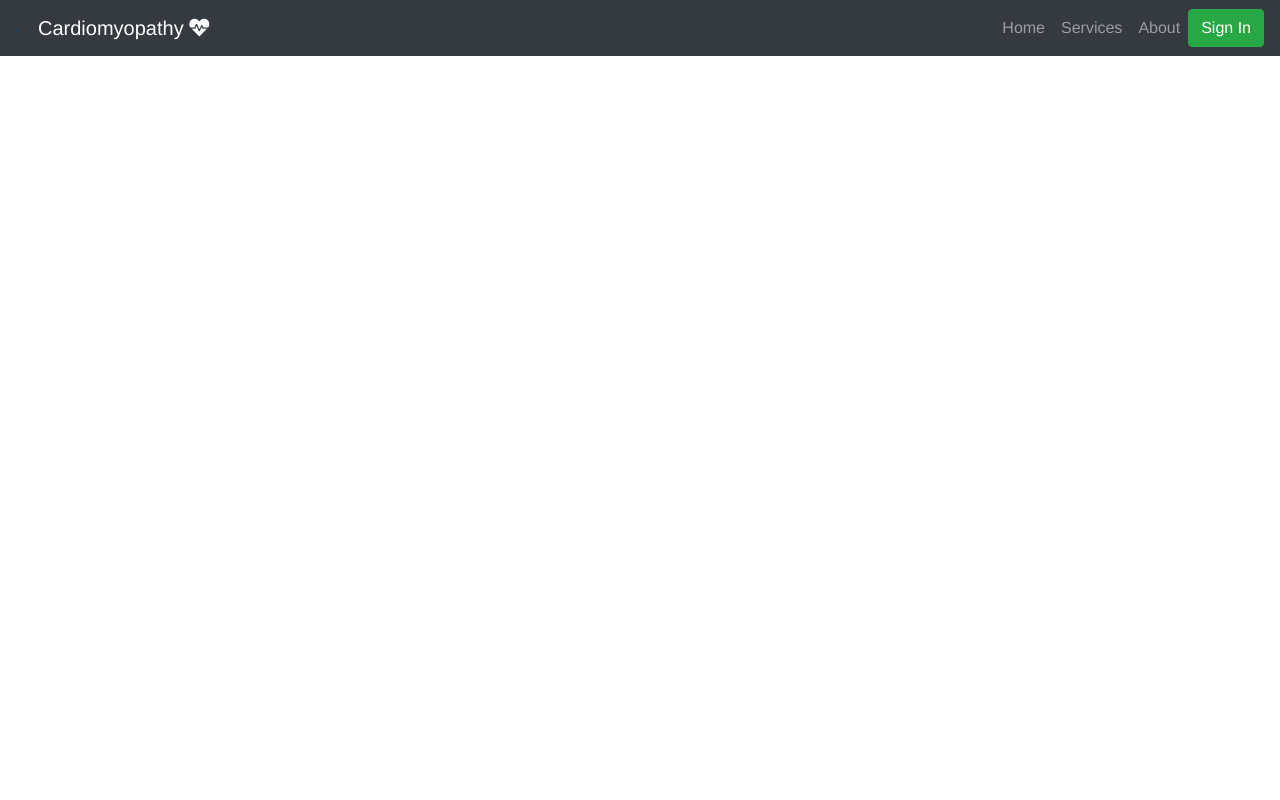
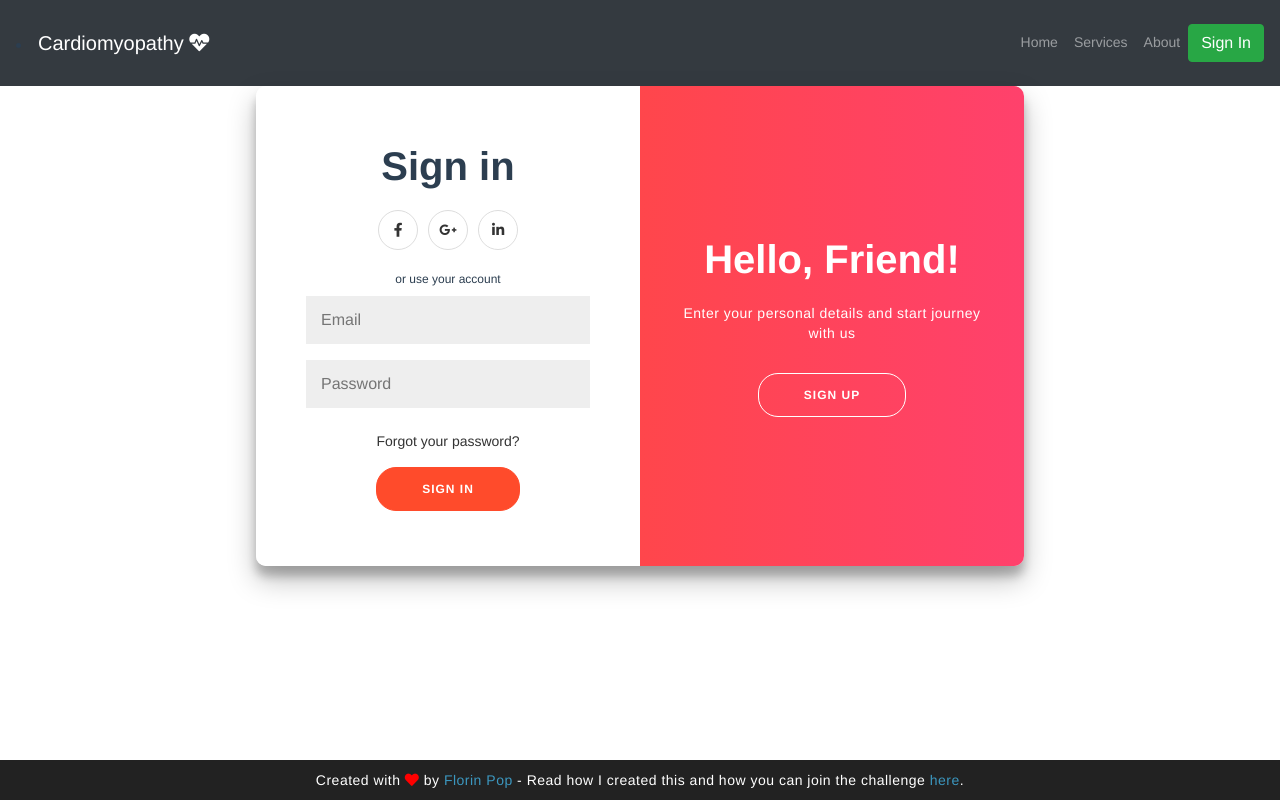
Before and after one commit to FaizanK001/uni-project, a Vue app: page /login in a window 1280 px wide. Built offline with nearby package versions, Linux system fonts and the light colour scheme.

Commit message:
Login
Added Login page

```diff
--- /dev/null
+++ b/src/assets/css/Login.css
@@ -0,0 +1,241 @@
+@import url('https://fonts.googleapis.com/css?family=Montserrat:400,800');
+
+* {
+	box-sizing: border-box;
+}
+
+
+h1 {
+	font-weight: bold;
+	margin: 0;
+}
+
+h2 {
+	text-align: center;
+}
+
+p {
+	font-size: 14px;
+	font-weight: 100;
+	line-height: 20px;
+	letter-spacing: 0.5px;
+	margin: 20px 0 30px;
+}
+
+span {
+	font-size: 12px;
+}
+
+a {
+	color: #333;
+	font-size: 14px;
+	text-decoration: none;
+	margin: 15px 0;
+}
+
+button {
+	border-radius: 20px;
+	border: 1px solid #FF4B2B;
+	background-color: #FF4B2B;
+	color: #FFFFFF;
+	font-size: 12px;
+	font-weight: bold;
+	padding: 12px 45px;
+	letter-spacing: 1px;
+	text-transform: uppercase;
+	transition: transform 80ms ease-in;
+}
+
+button:active {
+	transform: scale(0.95);
+}
+
+button:focus {
+	outline: none;
+}
+
+button.ghost {
+	background-color: transparent;
+	border-color: #FFFFFF;
+}
+
+form {
+	background-color: #FFFFFF;
+	display: flex;
+	align-items: center;
+	justify-content: center;
+	flex-direction: column;
+	padding: 0 50px;
+	height: 100%;
+	text-align: center;
+}
+
+input {
+	background-color: #eee;
+	border: none;
+	padding: 12px 15px;
+	margin: 8px 0;
+	width: 100%;
+}
+
+.container {
+	background-color: #fff;
+	border-radius: 10px;
+  	box-shadow: 0 14px 28px rgba(0,0,0,0.25),
+			0 10px 10px rgba(0,0,0,0.22);
+	position: relative;
+	overflow: hidden;
+	width: 768px;
+	max-width: 100%;
+	min-height: 480px;
+}
+
+.form-container {
+	position: absolute;
+	top: 0;
+	height: 100%;
+	transition: all 0.6s ease-in-out;
+}
+
+.sign-in-container {
+	left: 0;
+	width: 50%;
+	z-index: 2;
+}
+
+.container.right-panel-active .sign-in-container {
+	transform: translateX(100%);
+}
+
+.sign-up-container {
+	left: 0;
+	width: 50%;
+	opacity: 0;
+	z-index: 1;
+}
+
+.container.right-panel-active .sign-up-container {
+	transform: translateX(100%);
+	opacity: 1;
+	z-index: 5;
+	animation: show 0.6s;
+}
+
+@keyframes show {
+	0%, 49.99% {
+		opacity: 0;
+		z-index: 1;
+	}
+
+	50%, 100% {
+		opacity: 1;
+		z-index: 5;
+	}
+}
+
+.overlay-container {
+	position: absolute;
+	top: 0;
+	left: 50%;
+	width: 50%;
+	height: 100%;
+	overflow: hidden;
+	transition: transform 0.6s ease-in-out;
+	z-index: 100;
+}
+
+.container.right-panel-active .overlay-container{
+	transform: translateX(-100%);
+}
+
+.overlay {
+	background: #FF416C;
+	background: -webkit-linear-gradient(to right, #FF4B2B, #FF416C);
+	background: linear-gradient(to right, #FF4B2B, #FF416C);
+	background-repeat: no-repeat;
+	background-size: cover;
+	background-position: 0 0;
+	color: #FFFFFF;
+	position: relative;
+	left: -100%;
+	height: 100%;
+	width: 200%;
+  	transform: translateX(0);
+	transition: transform 0.6s ease-in-out;
+}
+
+.container.right-panel-active .overlay {
+  	transform: translateX(50%);
+}
+
+.overlay-panel {
+	position: absolute;
+	display: flex;
+	align-items: center;
+	justify-content: center;
+	flex-direction: column;
+	padding: 0 40px;
+	text-align: center;
+	top: 0;
+	height: 100%;
+	width: 50%;
+	transform: translateX(0);
+	transition: transform 0.6s ease-in-out;
+}
+
+.overlay-left {
+	transform: translateX(-20%);
+}
+
+.container.right-panel-active .overlay-left {
+	transform: translateX(0);
+}
+
+.overlay-right {
+	right: 0;
+	transform: translateX(0);
+}
+
+.container.right-panel-active .overlay-right {
+	transform: translateX(20%);
+}
+
+.social-container {
+	margin: 20px 0;
+}
+
+.social-container a {
+	border: 1px solid #DDDDDD;
+	border-radius: 50%;
+	display: inline-flex;
+	justify-content: center;
+	align-items: center;
+	margin: 0 5px;
+	height: 40px;
+	width: 40px;
+}
+
+footer {
+    background-color: #222;
+    color: #fff;
+    font-size: 14px;
+    bottom: 0;
+    position: fixed;
+    left: 0;
+    right: 0;
+    text-align: center;
+    z-index: 999;
+}
+
+footer p {
+    margin: 10px 0;
+}
+
+footer i {
+    color: red;
+}
+
+footer a {
+    color: #3c97bf;
+    text-decoration: none;
+}
--- a/src/components/Navbar.vue
+++ b/src/components/Navbar.vue
@@ -15,13 +15,13 @@
     <li class="nav-item">
      <router-link class="nav-link" to="/about">About</router-link>
     </li>
+     <router-link  class="btn btn-success" to="/login">Sign In</router-link>
+  </ul>
 
-   <form class="form-inline my-2 my-lg-0">
-     <router-link  class="btn btn-success" to="/login">Sign In</router-link>
-  </form>
-  </ul>
 </nav>
+ <router-view />
 </div>
+
 
 </template>
 
--- a/src/views/Home.vue
+++ b/src/views/Home.vue
@@ -1,7 +1,7 @@
 <template>
   <div class="home">
 
-    <h1>sakjdkjasdadsanaksnd</h1>
+    <h1>this is home page</h1>
   </div>
 </template>
 
--- a/src/views/Login.vue
+++ b/src/views/Login.vue
@@ -1,10 +1,70 @@
 <template>
   <div>
-      <h1>Login page</h1>
+<div class="container" id="container">
+	<div class="form-container sign-up-container">
+		<form action="#">
+			<h1>Create Account</h1>
+			<div class="social-container">
+				<a href="#" class="social"><i class="fab fa-facebook-f"></i></a>
+				<a href="#" class="social"><i class="fab fa-google-plus-g"></i></a>
+				<a href="#" class="social"><i class="fab fa-linkedin-in"></i></a>
+			</div>
+			<span>or use your email for registration</span>
+			<input type="text" placeholder="Name" />
+			<input type="email" placeholder="Email" />
+			<input type="password" placeholder="Password" />
+			<button>Sign Up</button>
+		</form>
+	</div>
+	<div class="form-container sign-in-container">
+		<form action="#">
+			<h1>Sign in</h1>
+			<div class="social-container">
+				<a href="#" class="social"><i class="fab fa-facebook-f"></i></a>
+				<a href="#" class="social"><i class="fab fa-google-plus-g"></i></a>
+				<a href="#" class="social"><i class="fab fa-linkedin-in"></i></a>
+			</div>
+			<span>or use your account</span>
+			<input type="email" placeholder="Email" />
+			<input type="password" placeholder="Password" />
+			<a href="#">Forgot your password?</a>
+			<button>Sign In</button>
+		</form>
+	</div>
+	<div class="overlay-container">
+		<div class="overlay">
+			<div class="overlay-panel overlay-left">
+				<h1>Welcome Back!</h1>
+				<p>To keep connected with us please login with your personal info</p>
+				<button class="ghost" id="signIn">Sign In</button>
+			</div>
+			<div class="overlay-panel overlay-right">
+				<h1>Hello, Friend!</h1>
+				<p>Enter your personal details and start journey with us</p>
+				<button class="ghost" id="signUp">Sign Up</button>
+			</div>
+		</div>
+	</div>
+</div>
+
+<footer>
+	<p>
+		Created with <i class="fa fa-heart"></i> by
+		<a target="_blank" href="https://florin-pop.com">Florin Pop</a>
+		- Read how I created this and how you can join the challenge
+		<a target="_blank" href="https://www.florin-pop.com/blog/2019/03/double-slider-sign-in-up-form/">here</a>.
+	</p>
+</footer>
   </div>
 </template>
 
 <script>
+
+import '../assets/css/Login.css'
+
+  const signUpButton = document.getElementById('signUp');
+
+
 export default {
 
 }
```
